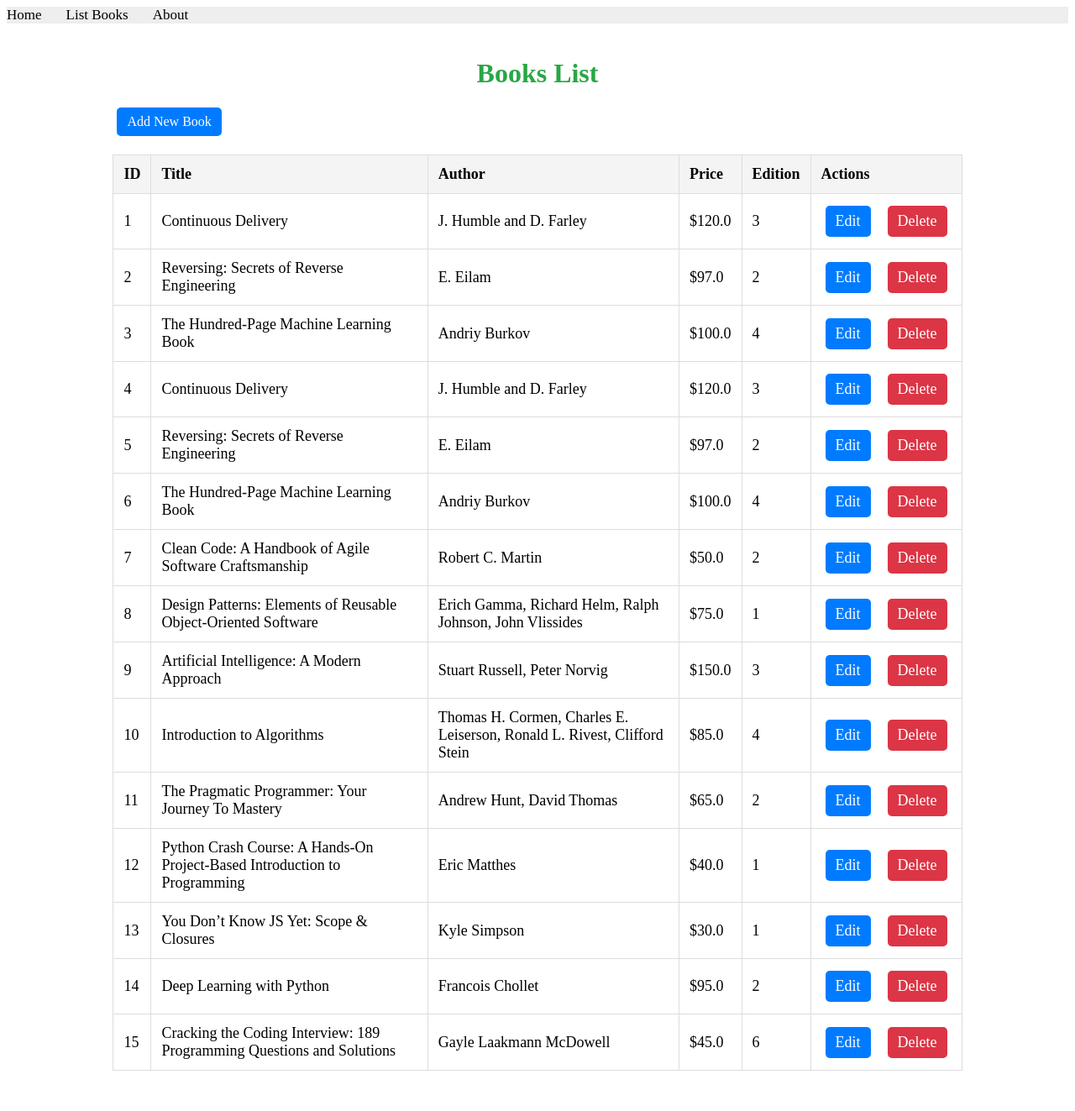
After one commit to s2lwacs/libraryproject, a Django app: page /books/lab9_part1/listbooks/ in a window 1280 px wide. The commit adds this page. Shown: the whole page at 84% size. Run offline with Django 5.2, Linux system fonts and the light colour scheme; data comes from the database, SQL or seed files in the repository.

Commit message:
lab9 part1 task1

```diff
--- a/libraryproject/apps/bookmodule/urls.py
+++ b/libraryproject/apps/bookmodule/urls.py
@@ -19,5 +19,8 @@ path('search/', views.search, name="books.search"),
       path('lab8/task3/', views.task3, name='books.task3'),
       path('lab8/task4/', views.task4, name='books.task4'),
       path('lab8/task5/', views.task5, name='books.task5'),
-
+ path('lab9_part1/listbooks/', views.list_books_crud, name='lab9_part1_listbooks'),
+ path('lab9_part1/addbook/', views.add_book, name='lab9_part1_addbook'),
+    path('lab9_part1/editbook/<int:book_id>/', views.edit_book, name='lab9_part1_editbook'),
+    path('lab9_part1/deletebook/<int:book_id>/', views.delete_book, name='lab9_part1_deletebook'),
 ]
--- a/libraryproject/apps/bookmodule/views.py
+++ b/libraryproject/apps/bookmodule/views.py
@@ -99,6 +99,20 @@ def task5(request):
     )
     return render(request, 'bookmodule/task5.html', {'aggregation': aggregation})
 
+def list_books_crud(request):
+    books = Book.objects.all()
+    return render(request, 'bookmodule/lab9_part1_listbooks.html', {'books': books})
+
+def add_book(request):
+    return HttpResponse("Add Book functionality goes here.")
+
+def edit_book(request, book_id):
+    return HttpResponse(f"Edit Book functionality for book ID {book_id} goes here.")
+
+def delete_book(request, book_id):
+    return HttpResponse(f"Delete Book functionality for book ID {book_id} goes here.")
+
+
 def aboutus(request):
     return render(request, 'bookmodule/aboutus.html')
 
--- a/libraryproject/apps/static/styles.css
+++ b/libraryproject/apps/static/styles.css
@@ -65,3 +65,41 @@
         .back-link:hover {
             text-decoration: underline;
         }
+        table {
+            width: 100%;
+            border-collapse: collapse;
+            margin: 20px 0;
+            font-size: 18px;
+            text-align: left;
+        }
+        th, td {
+            padding: 12px;
+            border: 1px solid #ddd;
+        }
+        th {
+            background-color: #f4f4f4;
+        }
+        .btn {
+            padding: 8px 12px;
+            color: #fff;
+            background-color: #007bff;
+            text-decoration: none;
+            border-radius: 5px;
+            display: inline-block;
+            margin: 2px 5px;
+            text-align: center;
+        }
+        .btn:hover {
+            background-color: #0056b3;
+        }
+        .btn-danger {
+            background-color: #dc3545;
+        }
+        .btn-danger:hover {
+            background-color: #b21f2d;
+        }
+        .btn-group {
+            display: flex;
+            gap: 10px;
+            justify-content: center;
+        }
--- /dev/null
+++ b/libraryproject/apps/templates/bookmodule/lab9_part1_listbooks.html
@@ -0,0 +1,42 @@
+{% extends "bookmodule/layouts/base.html" %}
+{% block title %} Book List (CRUD Operations) {% endblock title %}
+{% block stylesheets %}
+<style>
+
+</style>
+{% endblock stylesheets %}
+{% block content %}
+<div class="container">
+    <h1>Books List</h1>
+    <a href="{% url 'lab9_part1_addbook' %}" class="btn btn-success">Add New Book</a>
+    <table>
+        <thead>
+            <tr>
+                <th>ID</th>
+                <th>Title</th>
+                <th>Author</th>
+                <th>Price</th>
+                <th>Edition</th>
+                <th>Actions</th>
+            </tr>
+        </thead>
+        <tbody>
+            {% for book in books %}
+            <tr>
+                <td>{{ book.id }}</td>
+                <td>{{ book.title }}</td>
+                <td>{{ book.author }}</td>
+                <td>${{ book.price }}</td>
+                <td>{{ book.edition }}</td>
+                <td>
+                    <div class="btn-group">
+                        <a href="{% url 'lab9_part1_editbook' book.id %}" class="btn">Edit</a>
+                        <a href="{% url 'lab9_part1_deletebook' book.id %}" class="btn btn-danger">Delete</a>
+                    </div>
+                </td>
+            </tr>
+            {% endfor %}
+        </tbody>
+    </table>
+</div>
+{% endblock content %}
```
Also changed, not shown: 1 other file.
